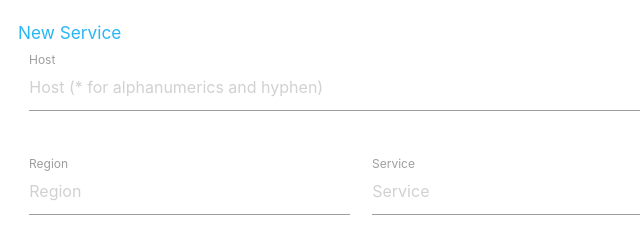
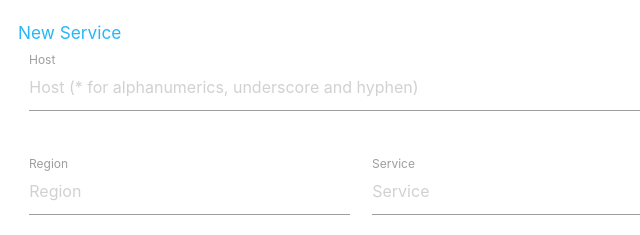
Before and after one commit to Frederick888/aws-signer-browser, a browser extension: page aws-signer-browser/settings/settings.html in a window 1280 px wide. Shown: the part 174-409 px from the top of the page, 429-1069 px from the left. Drawn offline with Linux system fonts and the light colour scheme.

Commit message:
frontend wording

```diff
--- a/aws-signer-browser/settings/settings.html
+++ b/aws-signer-browser/settings/settings.html
@@ -49,7 +49,7 @@
                     <h6 class="header light-blue-text text-lighten-1" id="new_service">New Service</h6>
                     <div class="row">
                         <div class="input-field col s12">
-                            <input placeholder="Host (* for alphanumerics and hyphen)" id="aws_host" type="text" class="validate">
+                            <input placeholder="Host (* for alphanumerics, underscore and hyphen)" id="aws_host" type="text" class="validate">
                             <label for="aws_host">Host</label>
                         </div>
                     </div>
```
